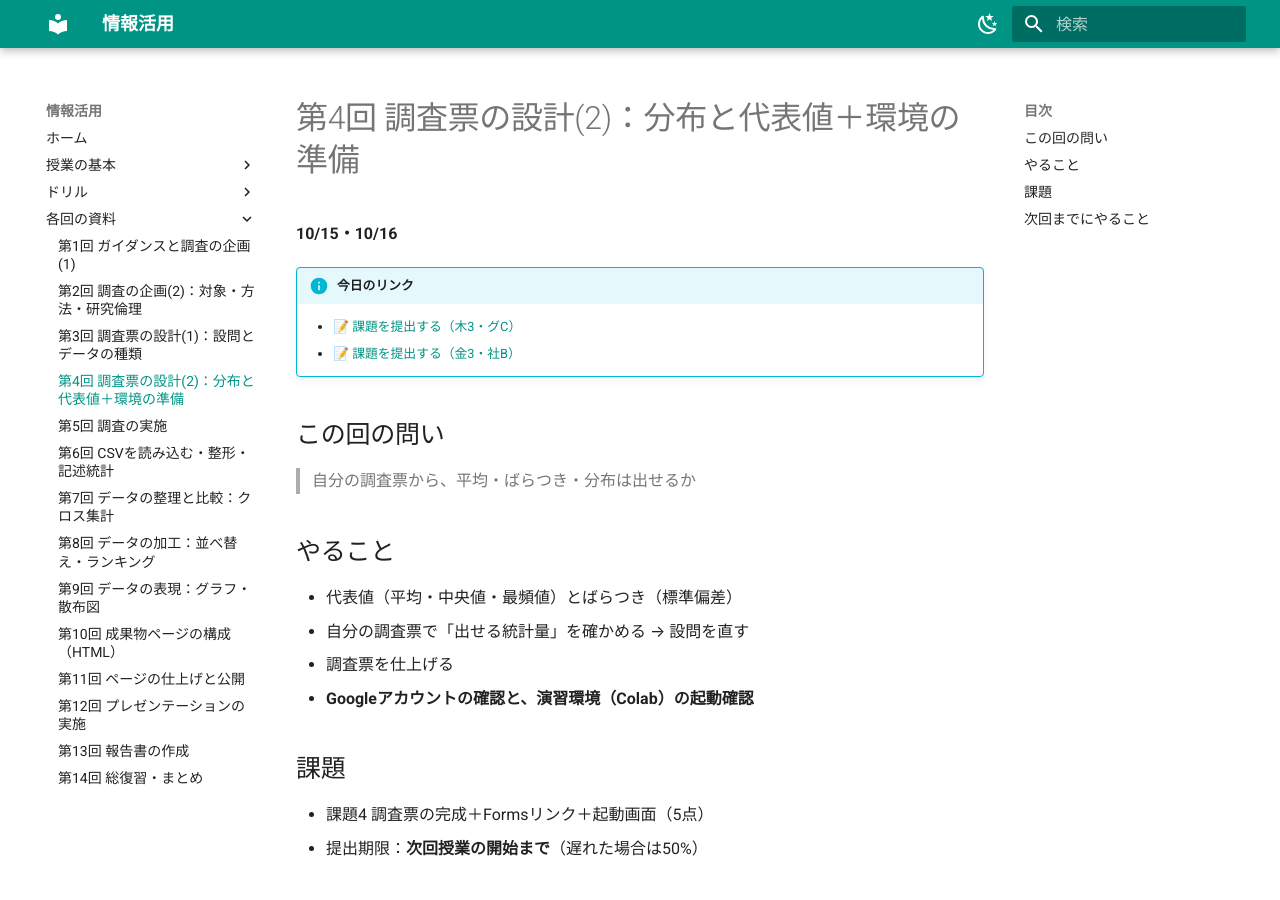
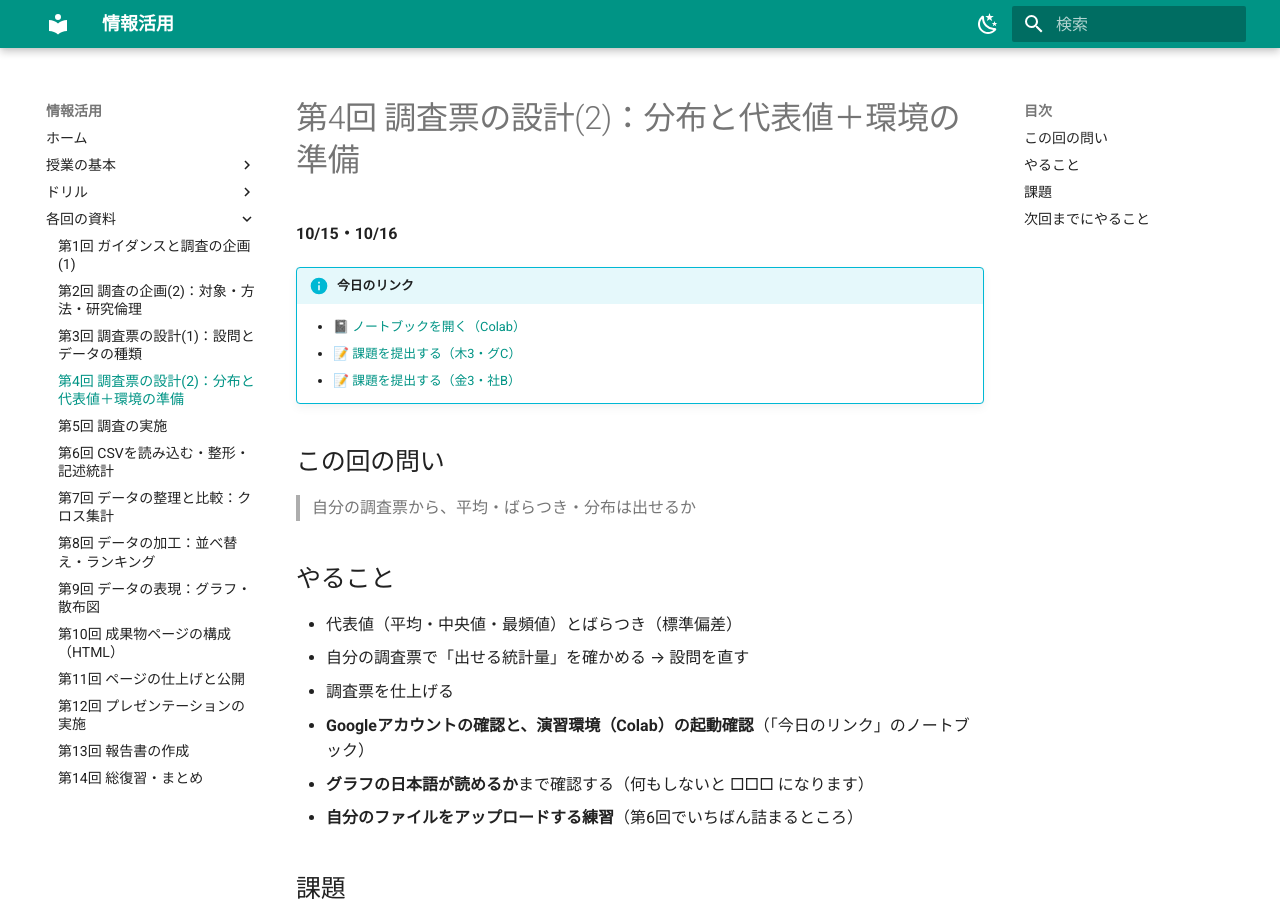
Before and after one commit to aonoa68/joho-katsuyo, an MkDocs documentation site: the page built from docs/week04.md, in a window 1280 px wide and 900 px high. Built offline with MkDocs 1.6.1 and Material for MkDocs 9.7.7, drawn with Linux system fonts in a browser that asks for light colours.

Commit message:
第4回の環境確認ノートブックを追加
Colabの起動・日本語フォント・CSVの読み込み・グラフ・ファイルのアップロードまでを25分で確認する。
第6回でいちばん詰まる「自分のファイルを置く」を先に練習させる。

Co-Authored-By: Claude Opus 5 (1M context) <noreply@anthropic.com>
Claude-Session: https://claude.ai/code/session_01AZP863hLWCBs86n6TDqyeT

```diff
--- a/docs/week04.md
+++ b/docs/week04.md
@@ -4,6 +4,7 @@
 
 <!-- LINKS:START -->
 !!! info "今日のリンク"
+    - [📓 ノートブックを開く（Colab）](https://colab.research.google.com/github/aonoa68/joho-katsuyo/blob/main/colab/04_setup_check.ipynb)
     - [📝 課題を提出する（木3・グC）](https://moodle.hokusei.ac.jp/mod/assign/view.php?id=989698)
     - [📝 課題を提出する（金3・社B）](https://moodle.hokusei.ac.jp/mod/assign/view.php?id=989711)
 <!-- LINKS:END -->
@@ -17,7 +18,9 @@
 - 代表値（平均・中央値・最頻値）とばらつき（標準偏差）
 - 自分の調査票で「出せる統計量」を確かめる → 設問を直す
 - 調査票を仕上げる
-- **Googleアカウントの確認と、演習環境（Colab）の起動確認**
+- **Googleアカウントの確認と、演習環境（Colab）の起動確認**（「今日のリンク」のノートブック）
+- **グラフの日本語が読めるか**まで確認する（何もしないと □□□ になります）
+- **自分のファイルをアップロードする練習**（第6回でいちばん詰まるところ）
 
 ## 課題
 
--- a/links.json
+++ b/links.json
@@ -39,7 +39,7 @@
       "quiz_sB": ""
     },
     "4": {
-      "notebook": "",
+      "notebook": "https://colab.research.google.com/github/aonoa68/joho-katsuyo/blob/main/colab/04_setup_check.ipynb",
       "data": "",
       "material": "",
       "drill": "",
```
Also changed, not shown: 1 other file.
